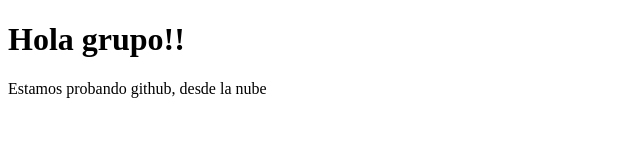
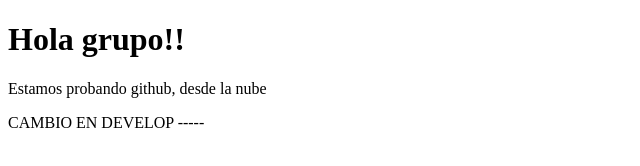
Before and after one commit to chukita/grupo13, a plain HTML site: page index.html in a window 1280 px wide. Shown: the whole page, without its empty margins (0-640 px from the left). Drawn offline with Linux system fonts and the light colour scheme.

Commit message:
primer commit d dev

```diff
--- a/index.html
+++ b/index.html
@@ -9,5 +9,6 @@
 <body>
     <h1>Hola grupo!!</h1>
     <p>Estamos probando github, desde la nube</p>
+    <p> CAMBIO EN DEVELOP  ----- </p>
 </body>
 </html>
```
